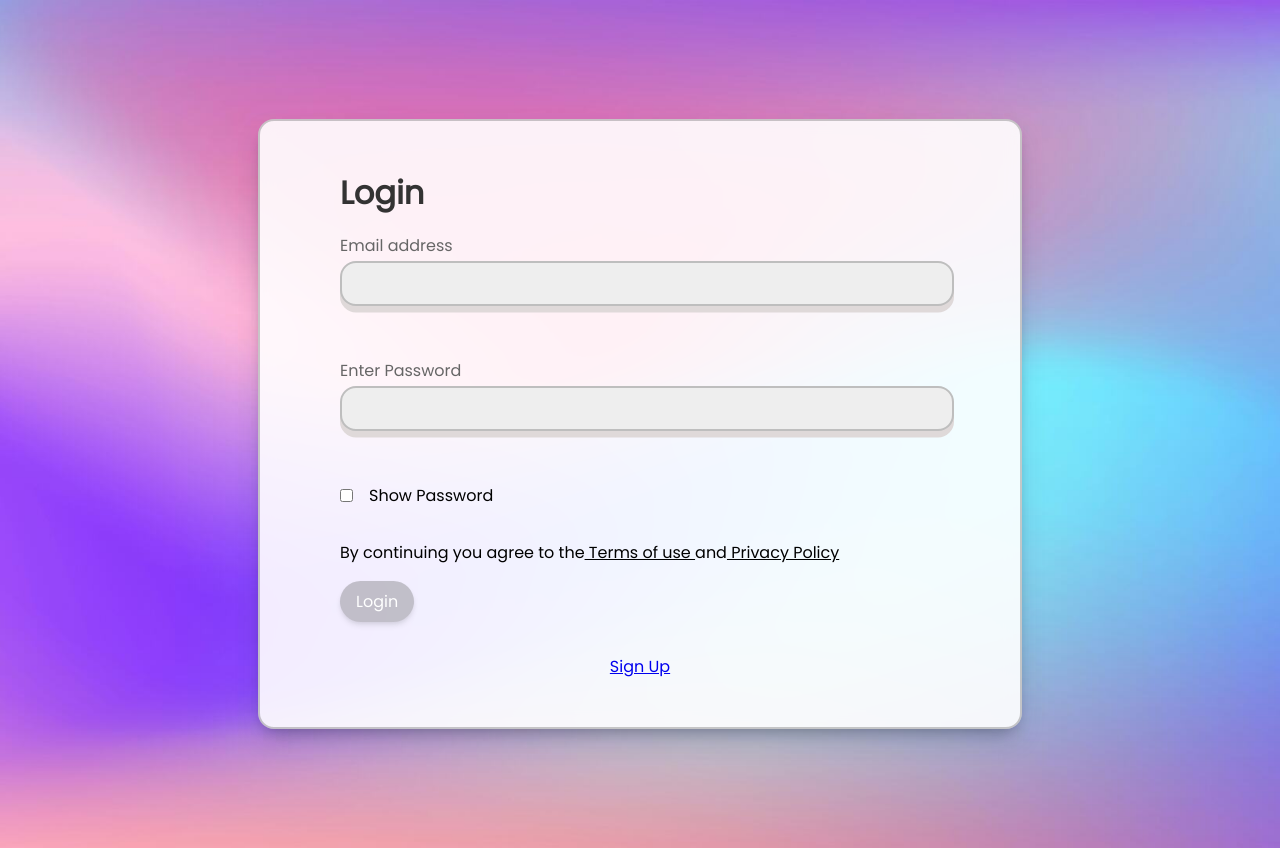
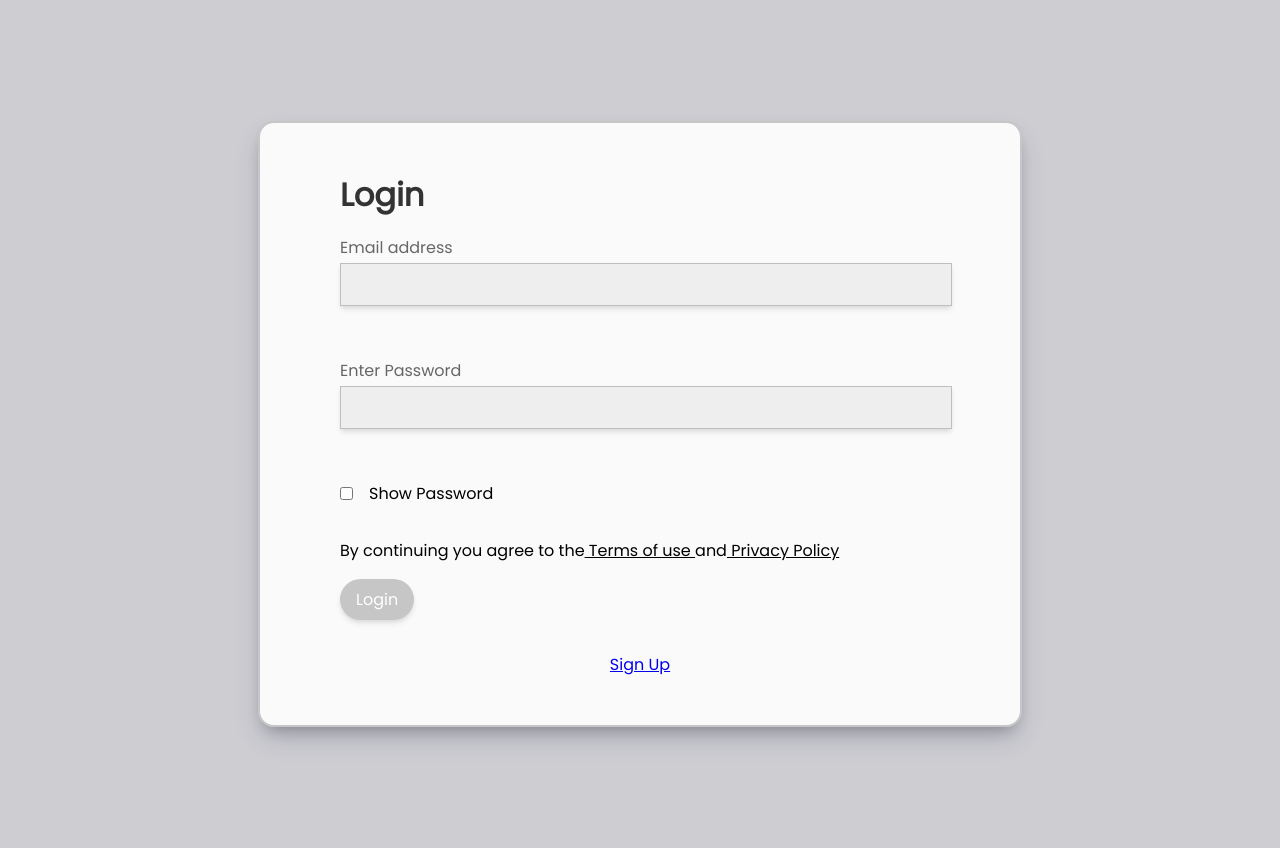
Before and after one commit to RxDB/intern_signup, a React (Vite) app: page / in a window 1280 px wide. Built offline with nearby package versions, Linux system fonts and the light colour scheme.

Commit message:
Fix styling to be more professional

```diff
--- a/src/common/TextInput/TextInput.module.css
+++ b/src/common/TextInput/TextInput.module.css
@@ -8,21 +8,21 @@
 
 .inputField input {
   width: 100%;
-  border: 2px solid var(--content-grey-transparent);
+  border: 1px solid var(--content-grey-transparent);
 
   padding: 0.8rem 0.3rem;
   color: var(--content-grey);
 
   background-color: #eee;
 
-  border-radius: 1rem;
+  /* border-radius: 1rem; */
 
-  box-shadow: 0 0.4rem #dfd9d9;
+  box-shadow: var(--box-shadow);
 }
 
 .inputField input:focus {
   outline: none;
-  border: 2px solid var(--content-black);
+  border: 1px solid var(--content-black);
 }
 
 .error {
--- a/src/pages/LoginPage/LoginPage.jsx
+++ b/src/pages/LoginPage/LoginPage.jsx
@@ -6,7 +6,7 @@ import { Link } from "react-router-dom";
 import { useNavigate } from "react-router-dom";
 
 const emailPattern = /^[^\s@]+@[^\s@]+\.[^\s@]+$/;
-const backgroundImagePath = `${import.meta.env.BASE_URL}meshunsplash.jpg`;
+// const backgroundImagePath = `${import.meta.env.BASE_URL}meshunsplash.jpg`;
 
 const LoginPage = () => {
   const initialFormData = {
@@ -68,10 +68,7 @@ const LoginPage = () => {
   };
 
   return (
-    <div
-      className={styles.page}
-      style={{ backgroundImage: `url("${backgroundImagePath}")` }}
-    >
+    <div className={styles.page}>
       <div className={styles.left}>
         <div className={styles.top}>
           <h1 className={styles.title}>Login</h1>
--- a/src/pages/LoginPage/LoginPage.module.css
+++ b/src/pages/LoginPage/LoginPage.module.css
@@ -4,10 +4,8 @@
   align-items: center;
   min-height: 100vh;
   padding: 1.5rem;
-  background-color: #f3f6fb;
-  background-position: center;
-  background-repeat: no-repeat;
-  background-size: cover;
+  background-color: #cdcdd2;
+
 }
 
 .left {
@@ -21,7 +19,6 @@
   box-shadow: var(--box-shadow-main);
   flex-direction: column;
   background-color: rgba(255, 255, 255, 0.9);
-  backdrop-filter: blur(8px);
 }
 
 .title {
--- a/src/pages/SignupPage/SignupPage.jsx
+++ b/src/pages/SignupPage/SignupPage.jsx
@@ -3,11 +3,11 @@ import styles from "./SignupPage.module.css";
 import TextInput from "../../common/TextInput/TextInput";
 import Button from "../../common/Button/Button";
 import { Link } from "react-router-dom";
-import {useNavigate} from "react-router-dom"
+import { useNavigate } from "react-router-dom";
 
 const emailPattern = /^[^\s@]+@[^\s@]+\.[^\s@]+$/;
 const illustrationPath = `${import.meta.env.BASE_URL}Illustration.png`;
-const backgroundImagePath = `${import.meta.env.BASE_URL}meshunsplash.jpg`;
+// const backgroundImagePath = `${import.meta.env.BASE_URL}meshunsplash.jpg`;
 
 const SignupPage = () => {
   const initialFormData = {
@@ -48,7 +48,7 @@ const SignupPage = () => {
     }
     console.log(formData);
     setFormData(initialFormData);
-    navigate("/homepage")
+    navigate("/homepage");
   };
 
   const validateForm = () => {
@@ -79,10 +79,7 @@ const SignupPage = () => {
   };
 
   return (
-    <div
-      className={styles.page}
-      style={{ backgroundImage: `url("${backgroundImagePath}")` }}
-    >
+    <div className={styles.page}>
       <div className={styles.main}>
         <div className={styles.left}>
           <div className={styles.top}>
--- a/src/pages/SignupPage/SignupPage.module.css
+++ b/src/pages/SignupPage/SignupPage.module.css
@@ -4,10 +4,7 @@
   justify-content: center;
   min-height: 100vh;
   padding: 1.5rem;
-  background-color: #f3f6fb;
-  background-position: center;
-  background-repeat: no-repeat;
-  background-size: cover;
+  background-color: #cdcdd2;
 }
 
 .main {
```
